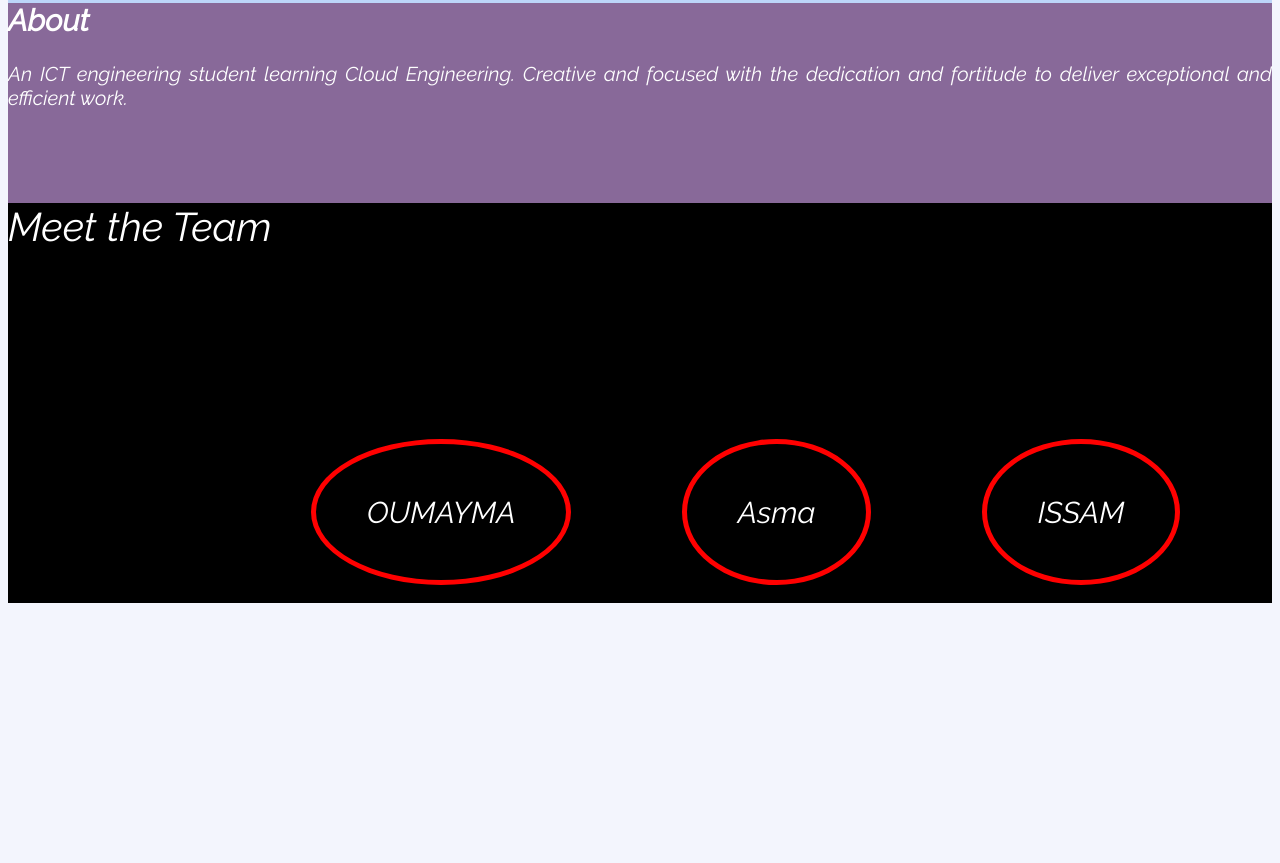
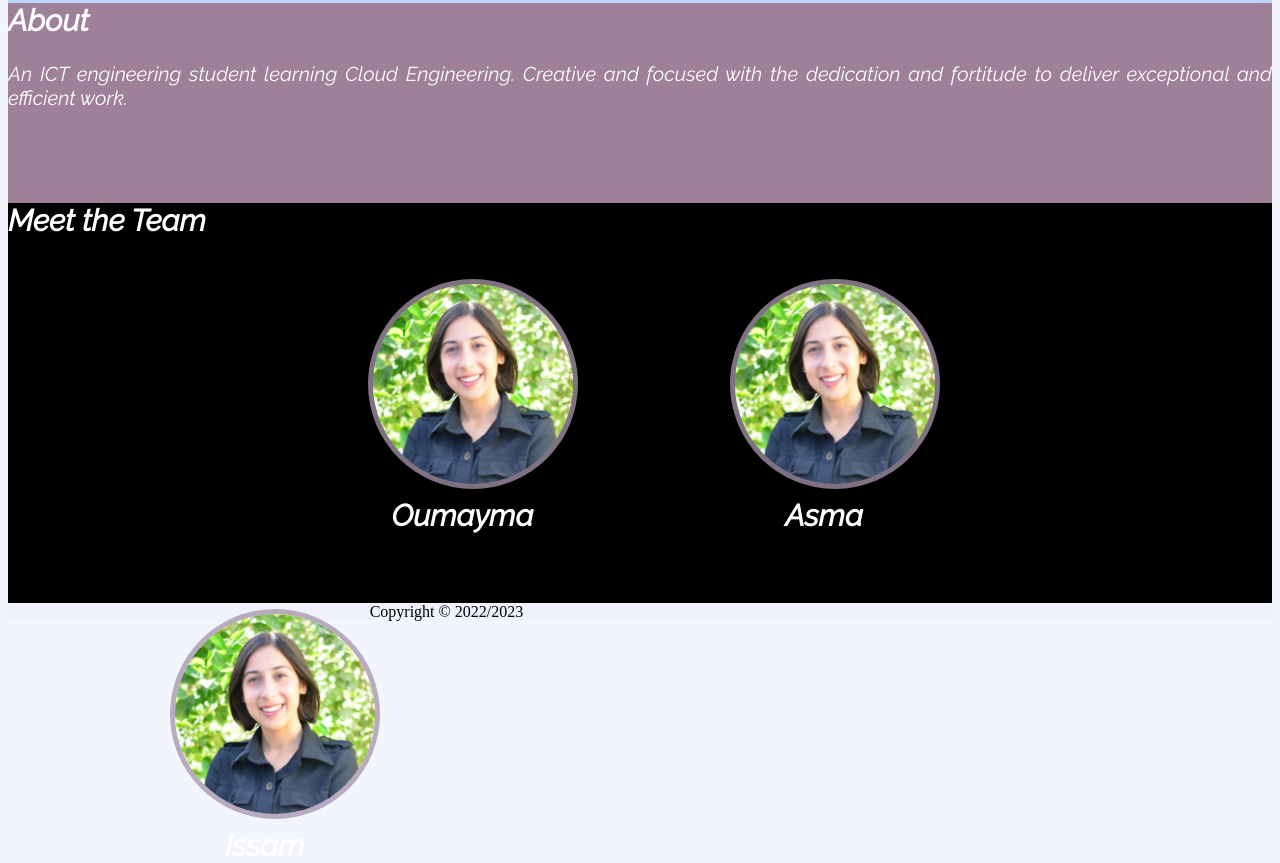
Before and after one commit to ayacherigui/Portfolio, a plain HTML site: page Index.html in a window 1280 px wide. Shown: the part 643-1506 px from the top of the page. Before the commit the page ends 1254 px from the top, so only its background shows below. Drawn offline with Linux system fonts and the light colour scheme; a web font is replaced by a local one.

```diff
--- a/Index.html
+++ b/Index.html
@@ -30,6 +30,7 @@
     </div>
     <!-- ************************** -->
     <div id="home"></div>
+    <!--***************      About     **************************** -->
     <div id="About">
       <span>About </span> <br />
       <br />
@@ -37,15 +38,23 @@
       focused with the dedication and fortitude to deliver exceptional and
       efficient work.
     </div>
+    <!--***************      TEAM     **************************** -->
     <div id="Team" class="team">
-      Meet the Team
-      <br /><br /><br />
-      <br /><br /><br />
+      <span style="float: left">Meet the Team</span>
       <section class="team">
-        <p class="team" id="oumayma">OUMAYMA</p>
-        <p class="team" id="asma">Asma</p>
-        <p class="team" id="issam">ISSAM</p>
+        <img class="oumayma" src="./images/photo.jpg" alt="oumayma photo" />
+        <span class="oumayma">Oumayma</span>
+      </section>
+      <section class="team">
+        <img class="asma" src="./images/photo.jpg" alt="asma photo" />
+        <span class="asma">Asma</span>
+      </section>
+      <section class="team">
+        <img class="issam" src="./images/photo.jpg" alt="issam photo" />
+        <span class="issam">Issam</span>
       </section>
     </div>
+    <!--***************      Footer     **************************** -->
+    <footer>Copyright &copy; 2022/2023</footer>
   </body>
 </html>
--- a/cv.css
+++ b/cv.css
@@ -1,14 +1,23 @@
-* {
+body {
   background-color: #eef1fca8;
 }
-h1 {
+div.name {
+  width: 15vw;
+  height: 5vh;
+  margin: auto;
+}
+h1.name {
   font-family: "Raleway";
   font-size: 30.3px;
   color: rgba(7, 6, 6, 0.815);
-  border-bottom: 1vw solid #d3d9eed8;
-  height: 2.2vh;
-  margin-left: 40%;
-  margin-right: 30%;
+  border-bottom: 0.6vw solid #d3d9eed8;
+  height: 2.4vh;
+  text-align: center;
+}
+p.name {
+  font-size: 13px;
+  text-align: center;
+  margin-top: -17px;
 }
 section {
   margin-left: 40%;
@@ -40,13 +49,27 @@ strong {
 a {
   color: black;
 }
-
-#centre {
-  font-size: 11px;
-  margin-left: 44%;
-}
 p.pitch {
   font-family: "Lora";
   font-size: 16.1px;
   text-align: center;
 }
+
+button {
+  background-color: transparent;
+  height: 40px;
+  margin: 10px;
+  border: 0;
+}
+button a {
+  text-decoration: none;
+  font-size: 18.1px;
+  font-weight: bold;
+  font-family: "Lora";
+  text-transform: uppercase;
+  color: rgba(48, 6, 88, 0.938);
+}
+button img {
+  width: 20px;
+  margin: auto;
+}
--- a/index.css
+++ b/index.css
@@ -24,7 +24,7 @@ span.navbar {
 }
 /* ****** About ********** */
 #About {
-  background-color: rgba(62, 7, 83, 0.582);
+  background-color: #7d5171b4;
   color: white;
   font: 20px "Raleway", sans-serif;
   text-align: justify;
@@ -47,43 +47,48 @@ span {
   background-color: black;
   color: white;
   font: 40px "Raleway", sans-serif;
-  text-align: justify;
   width: 100%;
   height: 50vh;
 }
-p.team {
-  display: inline;
-  background-color: transparent;
-  font: 30px "Raleway";
-}
+
 section.team {
   background-color: transparent;
-  padding-left: 20%;
+  padding-top: 6%;
+  padding-left: 12%;
+  text-align: center;
+  display: block;
+  float: left;
 }
 
-#oumayma {
-  border: 5px solid red;
+img.oumayma {
+  width: 200px;
+  height: 200px;
+  border: 5px solid rgba(54, 1, 47, 0.295);
   border-radius: 50%;
-  padding: 5%;
+  margin-right: 5%;
+  margin-left: 5%;
+}
+span.oumayma,
+span.asma,
+span.issam {
+  text-align: center;
+  display: block;
+}
+
+img.asma {
+  width: 200px;
+  height: 200px;
+  border: 5px solid rgba(54, 1, 47, 0.295);
+  border-radius: 50%;
+  text-align: center;
+  margin-left: 5%;
+}
+img.issam {
+  width: 200px;
+  height: 200px;
+  border: 5px solid rgba(54, 1, 47, 0.295);
+  border-radius: 50%;
   text-align: center;
   margin-right: 5%;
   margin-left: 5%;
 }
-
-#asma {
-  border: 5px solid red;
-  border-radius: 50%;
-  padding: 5%;
-  text-align: center;
-  margin-right: 5%;
-  margin-left: 5%;
-}
-
-#issam {
-  border: 5px solid red;
-  border-radius: 50%;
-  padding: 5%;
-  text-align: center;
-  margin-right: 5%;
-  margin-left: 5%;
-}
```
Also changed, not shown: cv.html (+9 -2 lines), images/png-clipart-computer-icons-arrow-symbol-curve-angle-text-thumbnail.png (added).
